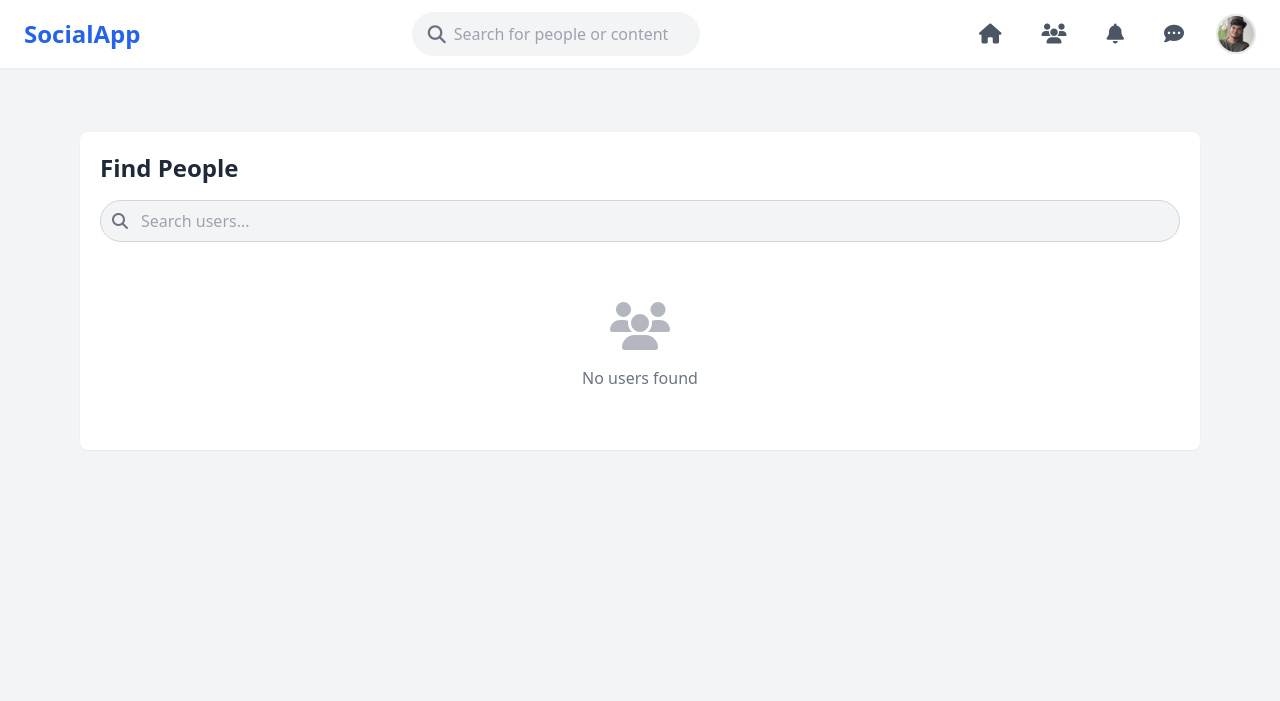
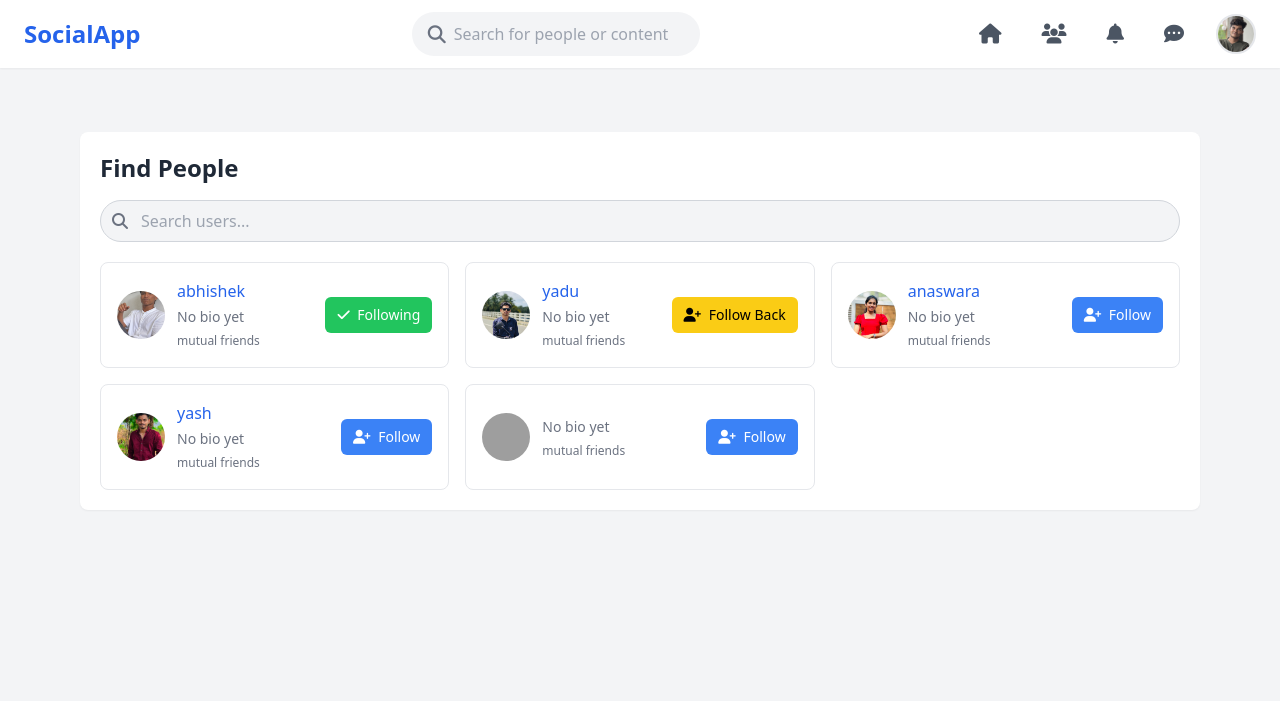
Before and after one commit to Akshaysonu916/Social-Media, a Django app: page /users/ in a window 1280 px wide. Shown: the top 701 px of the page. Run offline with Django 5.2, Linux system fonts and the light colour scheme; a user stored in the database is signed in; data comes from the database, SQL or seed files in the repository; both versions use the stored data as it was after the commit; some libraries are stand-ins or nearby versions; grey boxes are pictures that could not be loaded.

Commit message:
10th commit

```diff
--- a/myapp/models.py
+++ b/myapp/models.py
@@ -118,3 +118,14 @@ class Message(models.Model):
 
     def __str__(self):
         return f"{self.sender.username}: {self.content[:20]}"
+
+
+
+# follow model
+class Follow(models.Model):
+    follower = models.ForeignKey(settings.AUTH_USER_MODEL, related_name='following_set', on_delete=models.CASCADE)
+    following = models.ForeignKey(settings.AUTH_USER_MODEL, related_name='followers_set', on_delete=models.CASCADE)
+    timestamp = models.DateTimeField(auto_now_add=True)
+
+    class Meta:
+        unique_together = ('follower', 'following')
--- a/myapp/templatetags/custom_filters.py
+++ b/myapp/templatetags/custom_filters.py
@@ -1,7 +1,19 @@
 from django import template
+from myapp.models import Follow
 
 register = template.Library()
 
 @register.filter
 def dict_key(d, key):
     return d.get(key) if isinstance(d, dict) else None
+
+
+# following code is for custom template filters
+
+@register.filter
+def is_following(user, current_user):
+    return Follow.objects.filter(follower=current_user, following=user).exists()
+
+@register.filter
+def is_followed_by(user, current_user):
+    return Follow.objects.filter(follower=user, following=current_user).exists()
--- a/myapp/urls.py
+++ b/myapp/urls.py
@@ -13,7 +13,6 @@ urlpatterns = [
     # Home view
     path('', views.home_view, name='home'),
     path('profile/', views.profile, name='profile'),
-    path('users/', views.users_list, name='users_list'),
     path('notifications/', views.notifications, name='notifications'),
     path('search/', views.search_view, name='search'),
     path('friends/', views.friends_view, name='friends'),
@@ -48,4 +47,11 @@ urlpatterns = [
     path('messages/<int:conversation_id>/', views.chat_detail, name='chat_detail'),
     path('messages/<int:conversation_id>/send/', views.send_message, name='send_message'),
 
+
+    # userlist URLs
+    path('users/', views.users_list, name='users_list'),
+    path('follow/', views.follow_user, name='follow_user'),
+    path('unfollow/', views.unfollow_user, name='unfollow_user'),
+    path('profile/<str:username>/', views.profile_detail, name='profile_detail'),
+
 ]
--- a/myapp/views.py
+++ b/myapp/views.py
@@ -12,6 +12,8 @@ from django.http import JsonResponse
 from django.views.decorators.csrf import csrf_exempt
 from collections import defaultdict
 from django.views.decorators.http import require_POST
+from django.core.paginator import Paginator
+import logging
 
 
 # Create your views here.
@@ -112,8 +114,6 @@ def profile(request):
     return render(request, 'profile.html', {'user': user})
 
 
-def users_list(request):
-    return render(request, 'users_list.html')
 
 def notifications(request):
     return render(request, 'notifications.html')
@@ -456,3 +456,60 @@ def start_conversation(request, user_id):
         conversation.participants.add(request.user, other_user)
 
     return redirect('chat_detail', conversation_id=conversation.id)
+
+
+
+# userlist view
+
+User = get_user_model()
+
+@login_required
+def users_list(request):
+    users = User.objects.exclude(id=request.user.id)  # Exclude self
+    paginator = Paginator(users, 9)  # 9 users per page
+
+    page_number = request.GET.get('page')
+    page_obj = paginator.get_page(page_number)
+
+    return render(request, 'users_list.html', {'users': page_obj})
+
+
+@login_required
+def follow_user(request):
+    if request.method == 'POST':
+        user_id = request.POST.get('user_id')
+        target_user = CustomUser.objects.get(id=user_id)
+        follow, created = Follow.objects.get_or_create(follower=request.user, following=target_user)
+
+        if not created and follow.is_accepted:
+            return JsonResponse({'status': 'already_following'})
+        elif not created and not follow.is_accepted:
+            return JsonResponse({'status': 'request_pending'})
+
+        return JsonResponse({'status': 'follow_request_sent'})
+
+@login_required
+def unfollow_user(request):
+    if request.method == 'POST':
+        user_id = request.POST.get('user_id')
+        Follow.objects.filter(follower=request.user, following_id=user_id).delete()
+        return JsonResponse({'status': 'unfollowed'})
+
+@login_required
+def profile_detail(request, username):
+    user_profile = get_object_or_404(CustomUser, username=username)
+
+    followers = Follow.objects.filter(following=user_profile)
+    following = Follow.objects.filter(follower=user_profile)
+
+    is_following = Follow.objects.filter(follower=request.user, following=user_profile).exists() if user_profile != request.user else False
+    is_followed_by = Follow.objects.filter(follower=user_profile, following=request.user).exists() if user_profile != request.user else False
+
+    context = {
+        'user_profile': user_profile,
+        'follower_count': followers.count(),
+        'following_count': following.count(),
+        'is_following': is_following,
+        'is_followed_by': is_followed_by,
+    }
+    return render(request, 'profile_detail.html', context)
--- a/templates/users_list.html
+++ b/templates/users_list.html
@@ -1,4 +1,7 @@
 {% extends "navbar.html" %}
+{% load static %}
+{% load custom_filters %}
+
 {% block title %}Users - SocialApp{% endblock %}
 
 {% block content %}
@@ -7,7 +10,7 @@
         <div class="bg-white rounded-lg shadow-sm p-5">
             <div class="mb-5">
                 <h2 class="text-2xl font-semibold text-gray-800">Find People</h2>
-                <div class="relative mt-4">
+                <div class="relative mt-4 search-users">
                     <div class="absolute inset-y-0 left-0 pl-3 flex items-center pointer-events-none">
                         <i class="fas fa-search text-gray-500"></i>
                     </div>
@@ -21,21 +24,42 @@
                 <div class="flex justify-between items-center p-4 border border-gray-200 rounded-lg">
                     <div class="flex items-center">
                         <div class="w-12 h-12 rounded-full overflow-hidden mr-3">
-                            <img src="{{ user.profile_pic.url }}" alt="{{ user.username }}" class="w-full h-full object-cover">
+                            <img src="{{ user.profile_picture.url }}" alt="{{ user.username }}" class="w-full h-full object-cover">
                         </div>
                         <div>
-                            <h3 class="text-base font-medium text-gray-900">{{ user.get_full_name }}</h3>
+                            <h3 class="text-base font-medium text-gray-900">
+                                <a href="{% url 'profile_detail' user.username %}" class="text-blue-600 hover:underline">
+                                    {{ user.get_full_name }}
+                                </a>
+                            </h3>
                             <p class="text-sm text-gray-500 mt-1">{{ user.bio|default:"No bio yet"|truncatechars:50 }}</p>
                             <span class="text-xs text-gray-500">{{ user.mutual_friends }} mutual friends</span>
                         </div>
                     </div>
-                    <button class="px-3 py-2 bg-gray-200 text-gray-900 rounded-md text-sm whitespace-nowrap hover:bg-gray-300">
-                        {% if user.is_friend %}
-                        <i class="fas fa-check mr-1"></i> Friends
+
+                    {% if user != request.user %}
+                    <button
+                        class="follow-btn px-3 py-2 text-sm rounded-md whitespace-nowrap transition"
+                        data-user-id="{{ user.id }}"
+                        style="
+                            {% if user|is_following:request.user %}
+                                background-color: #22c55e; color: white;
+                            {% elif user|is_followed_by:request.user %}
+                                background-color: #facc15; color: black;
+                            {% else %}
+                                background-color: #3b82f6; color: white;
+                            {% endif %}
+                        "
+                    >
+                        {% if user|is_following:request.user %}
+                            <i class="fas fa-check mr-1"></i> Following
+                        {% elif user|is_followed_by:request.user %}
+                            <i class="fas fa-user-plus mr-1"></i> Follow Back
                         {% else %}
-                        <i class="fas fa-user-plus mr-1"></i> Add Friend
+                            <i class="fas fa-user-plus mr-1"></i> Follow
                         {% endif %}
                     </button>
+                    {% endif %}
                 </div>
                 {% empty %}
                 <div class="col-span-full flex flex-col items-center justify-center py-10 text-gray-500">
@@ -69,29 +93,54 @@
 </div>
 
 <script>
-document.addEventListener('DOMContentLoaded', function() {
-    // In a real app, you would have JavaScript to:
-    // - Handle friend requests
-    // - Implement search functionality
-    // - Load more users on scroll
+document.addEventListener('DOMContentLoaded', function () {
+    const csrftoken = getCookie('csrftoken');
 
-    const friendButtons = document.querySelectorAll('.add-friend-btn');
-    friendButtons.forEach(btn => {
-        btn.addEventListener('click', function() {
-            const userId = this.dataset.userId; // You would add this data attribute
-            // Send friend request via AJAX
-            this.innerHTML = '<i class="fas fa-clock"></i> Request Sent';
-            this.style.backgroundColor = '#e4e6eb';
-            this.style.color = '#050505';
+    document.querySelectorAll('.follow-btn').forEach(button => {
+        button.addEventListener('click', function () {
+            const userId = this.dataset.userId;
+            const label = this.innerText.trim();
+            const isFollowing = label.includes('Following');
+            const url = isFollowing ? '/unfollow/' : '/follow/';
+            const btn = this;
+
+            fetch(url, {
+                method: 'POST',
+                headers: {
+                    'Content-Type': 'application/x-www-form-urlencoded',
+                    'X-CSRFToken': csrftoken
+                },
+                body: `user_id=${userId}`
+            })
+            .then(res => res.json())
+            .then(data => {
+                if (data.status === 'followed') {
+                    btn.innerHTML = '<i class="fas fa-check mr-1"></i> Following';
+                    btn.style.backgroundColor = '#22c55e';
+                    btn.style.color = '#ffffff';
+                } else if (data.status === 'unfollowed') {
+                    btn.innerHTML = '<i class="fas fa-user-plus mr-1"></i> Follow';
+                    btn.style.backgroundColor = '#3b82f6';
+                    btn.style.color = '#ffffff';
+                }
+            });
         });
     });
 
-    // Search functionality
-    const searchInput = document.querySelector('.search-users input');
-    searchInput.addEventListener('input', function() {
-        // In a real app, you would debounce this and make an AJAX request
-        console.log('Searching for:', this.value);
-    });
+    function getCookie(name) {
+        let cookieValue = null;
+        if (document.cookie && document.cookie !== '') {
+            const cookies = document.cookie.split(';');
+            for (let i = 0; i < cookies.length; i++) {
+                const cookie = cookies[i].trim();
+                if (cookie.substring(0, name.length + 1) === (name + '=')) {
+                    cookieValue = decodeURIComponent(cookie.substring(name.length + 1));
+                    break;
+                }
+            }
+        }
+        return cookieValue;
+    }
 });
 </script>
 {% endblock %}
```
Also changed, not shown: templates/profile_detail.html (added, +90 -0 lines), db.sqlite3, myapp/migrations/0009_follow.py (added), myapp/migrations/0010_delete_follow.py (added), myapp/migrations/0011_follow.py (added), myapp/migrations/0012_rename_created_at_follow_timestamp_and_more.py (added), myapp/migrations/0013_delete_follow.py (added), myapp/migrations/0014_follow.py (added), myapp/migrations/0015_remove_follow_is_accepted.py (added).
